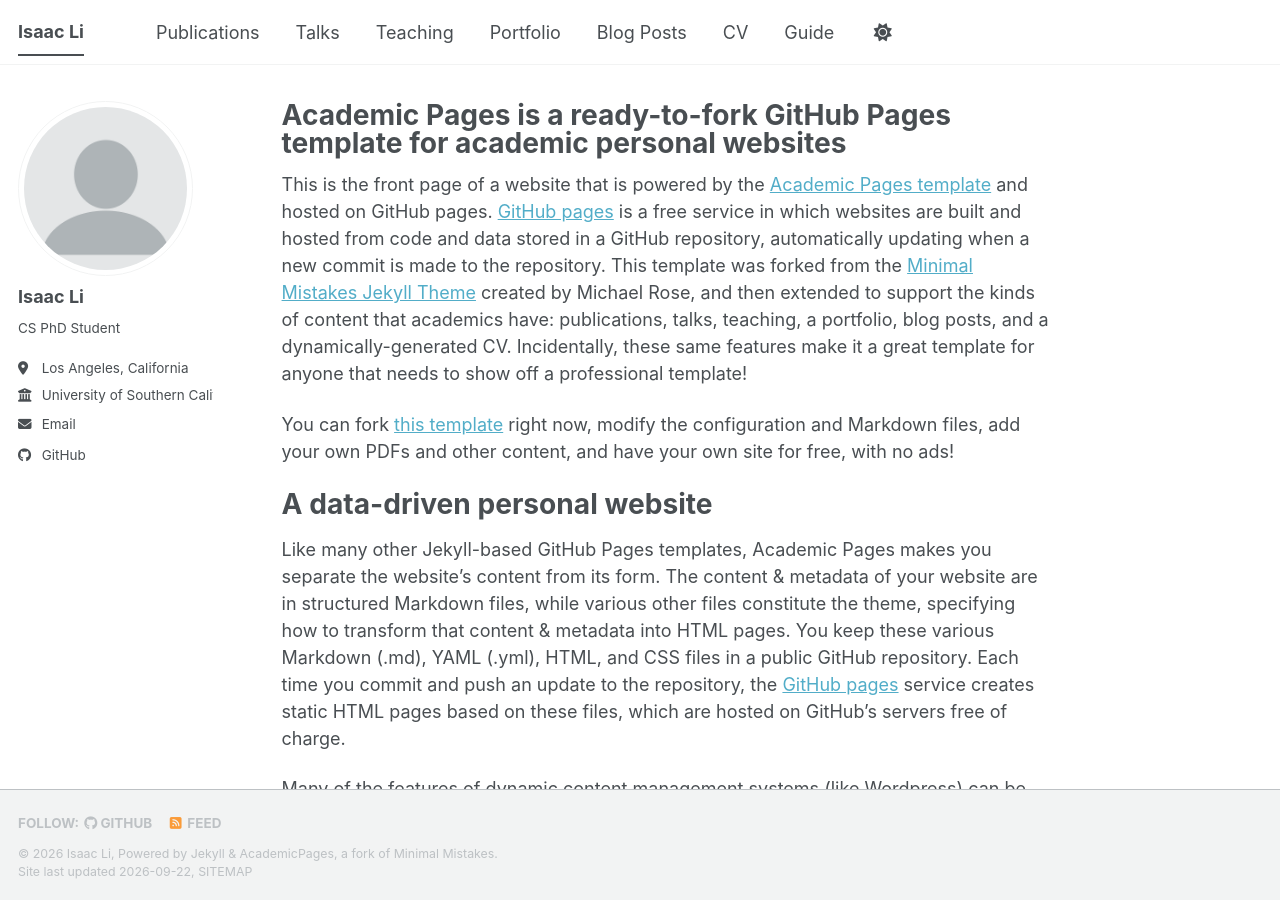
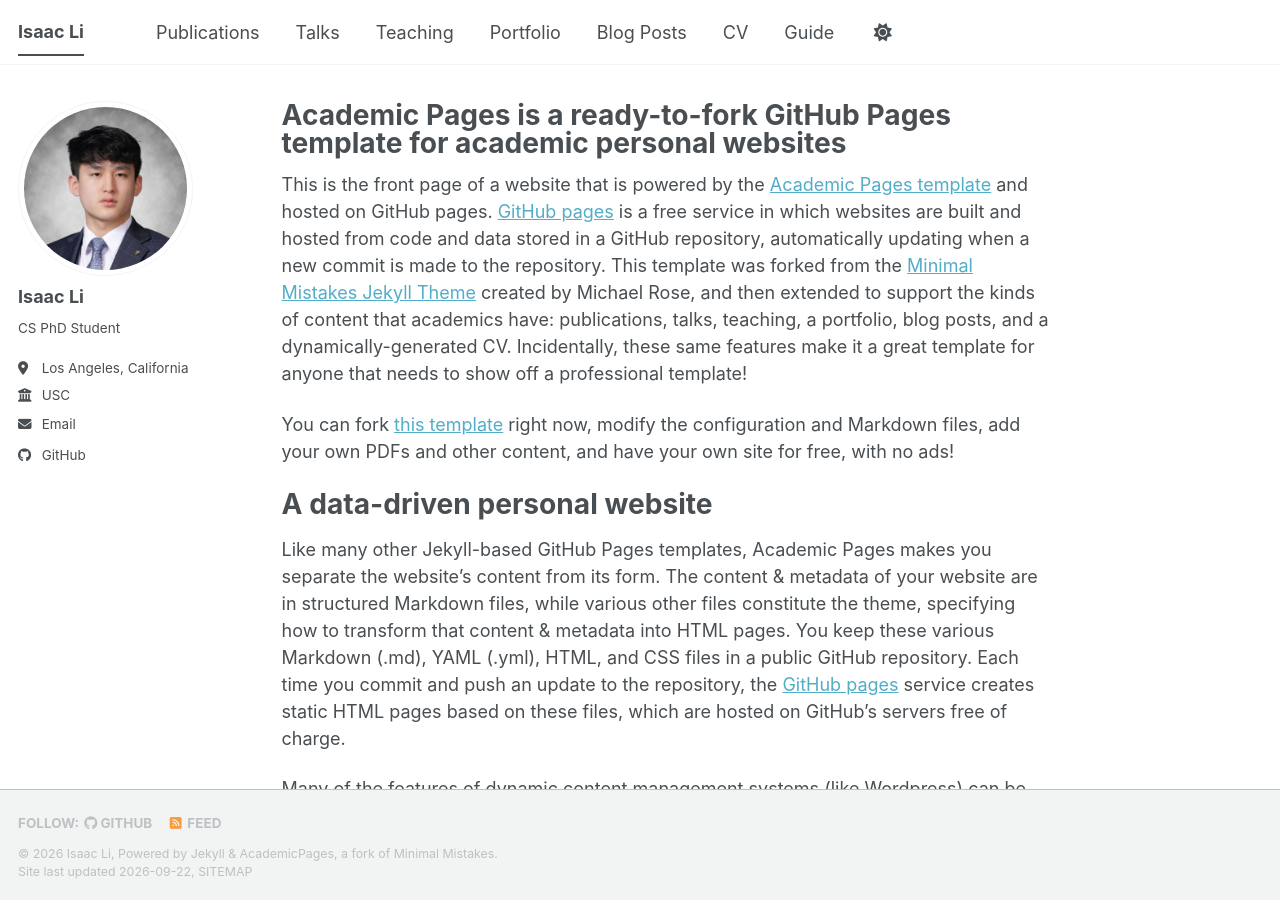
Before and after one commit to isaacli13/isaacli13.github.io, a Jekyll site: the page built from _pages/about.md, in a window 1280 px wide and 900 px high. Built offline with Jekyll 4.4.1, drawn with Linux system fonts in a browser that asks for light colours; a style sheet for code colours, icons or effects is not loaded.

Commit message:
Update _config.yml

```diff
--- a/_config.yml
+++ b/_config.yml
@@ -23,12 +23,12 @@ repository               : "isaacli13/isaacli.github.io"
 #               Additional customization can be done by editing /_includes/author-profile.html
 author:
   # Biographic information
-  avatar           : "profile.png"
+  avatar           : "vantine_linked_in_2686021.jpg"
   name             : "Isaac Li"
   pronouns         : # example: "he/him"
   bio              : "CS PhD Student"
   location         : "Los Angeles, California"
-  employer         : "University of Southern California"
+  employer         : "USC"
   uri              : # URL
   email            : "liisaac@usc.edu"
 
```
